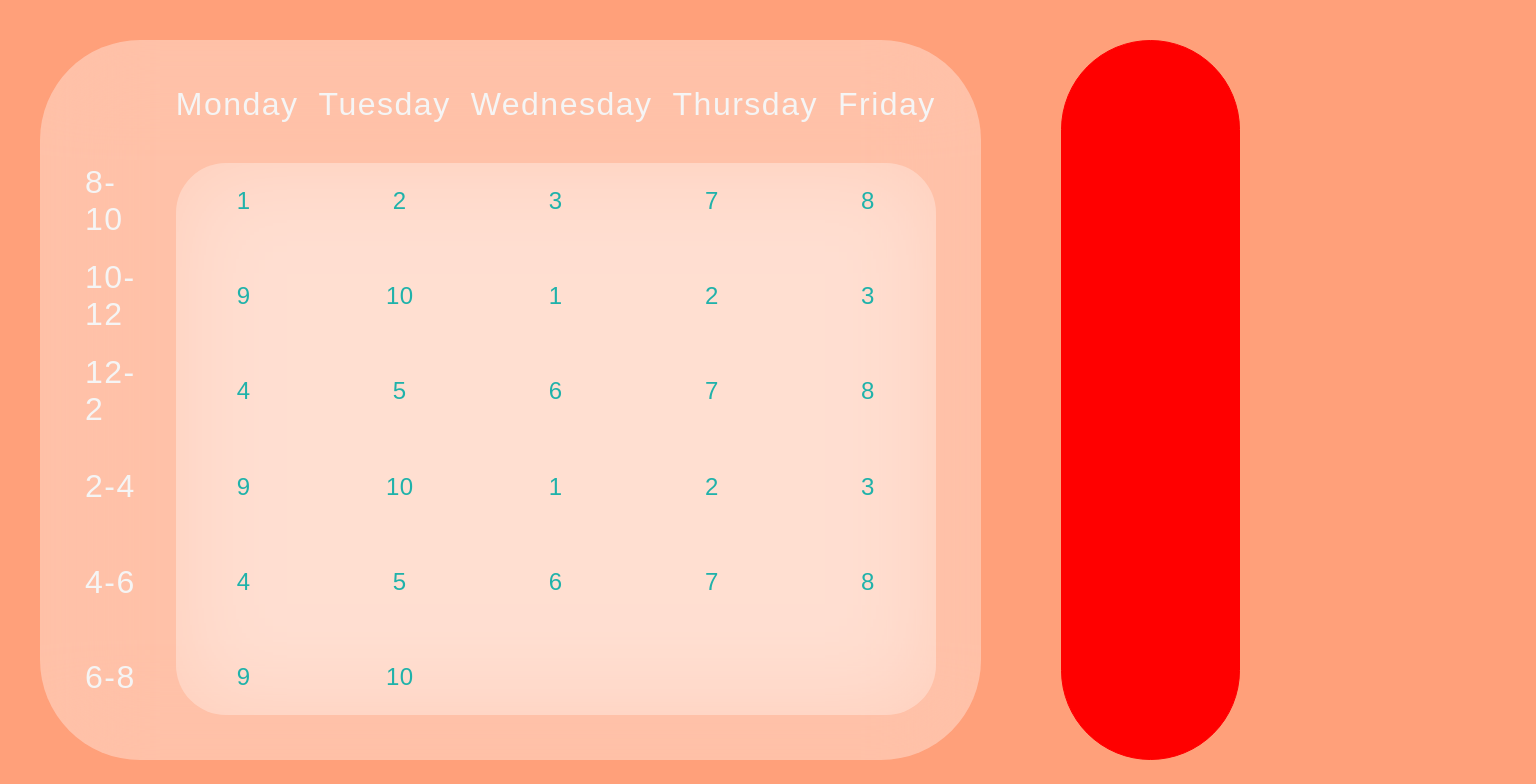
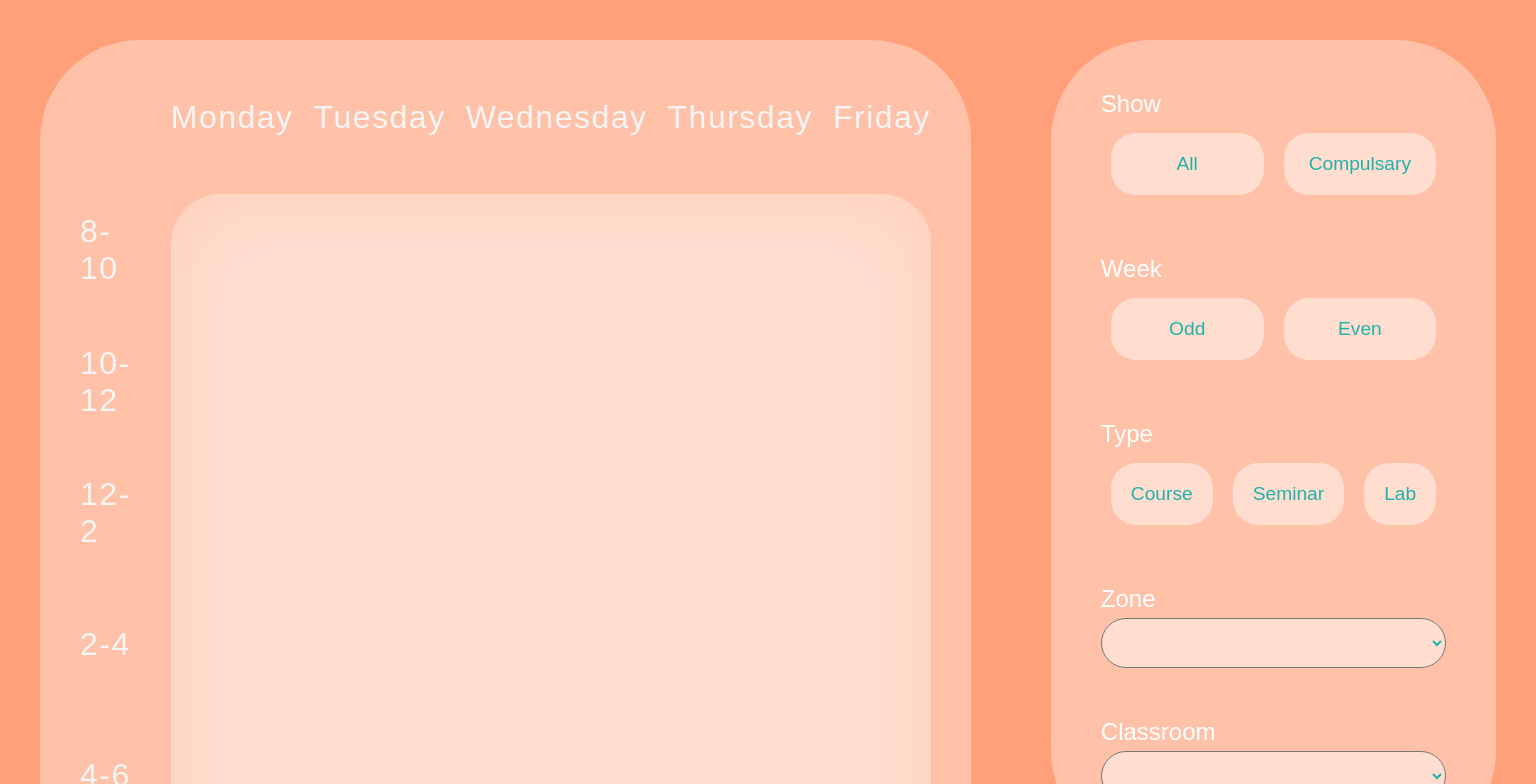
Before and after one commit to nyestemiki/Timetable-frontend, a React (Create React App) app: page / in a window 1280 px wide. Shown: the top 784 px of the page, 1536 px wide, since content can reach past the window. Built offline with nearby package versions, Linux system fonts and the light colour scheme.

Commit message:
Display menu + overall styling

```diff
--- a/src/components/Display.js
+++ b/src/components/Display.js
@@ -1,20 +1,45 @@
 import React, { Component } from 'react';
-import styled from 'styled-components';
-
-const DisplayStyle = styled.div`
-    /* DEV  */
-    border: 1px solid red;
-    background: red;
-
-    margin: 40px;
-    border-radius: 100px;
-`;
+import DisplayStyle, { DisplayStyleContainer, Area, AreaTitle, Buttons, Button, ButtonAbsence, Options } from './styles/DisplayStyles';
 
 export default class Display extends Component {
     render() {
         return (
             <DisplayStyle>
-
+                <DisplayStyleContainer>
+                    <Area>
+                        <AreaTitle>Show</AreaTitle>
+                        <Buttons>
+                            <Button>All</Button>
+                            <Button>Compulsary</Button>
+                        </Buttons>
+                    </Area>
+                    <Area>
+                        <AreaTitle>Week</AreaTitle>
+                        <Buttons>
+                            <Button>Odd</Button>
+                            <Button>Even</Button>
+                        </Buttons>
+                    </Area>
+                    <Area>
+                        <AreaTitle>Type</AreaTitle>
+                        <Buttons>
+                            <Button>Course</Button>
+                            <Button>Seminar</Button>
+                            <Button>Lab</Button>
+                        </Buttons>
+                    </Area>
+                    <Area>
+                        <AreaTitle>Zone</AreaTitle>
+                        <Options>All zones</Options>
+                    </Area>
+                    <Area>
+                        <AreaTitle>Classroom</AreaTitle>
+                        <Options>All classrooms</Options>
+                    </Area>
+                </DisplayStyleContainer>
+                <Area>
+                    <ButtonAbsence>+ Absence</ButtonAbsence>
+                </Area>
             </DisplayStyle>
         )
     }
--- a/src/components/Timetable.js
+++ b/src/components/Timetable.js
@@ -1,8 +1,13 @@
 import React, { Component } from 'react';
-import TimetableStyle, { TableHeader, TableTimes, TableContent } from './styles/TimetableStyles';
+import TimetableStyle, { TableHeader, TableTimes, TableContent, Day } from './styles/TimetableStyles';
 
 export default class Timetable extends Component {
     render() {
+        let days = [];
+        for (let d = 0; d < 30; d++) {
+            days.push(<Day key={d}></Day>);
+        }
+
         return (
             <TimetableStyle>
                 <TableHeader>
@@ -21,36 +26,7 @@ export default class Timetable extends Component {
                     <div>6-8</div>
                 </TableTimes>
                 <TableContent>
-                    <div>1</div>
-                    <div>2</div>
-                    <div>3</div>
-
-                    <div>7</div>
-                    <div>8</div>
-                    <div>9</div>
-                    <div>10</div>
-
-                    <div>1</div>
-                    <div>2</div>
-                    <div>3</div>
-                    <div>4</div>
-                    <div>5</div>
-                    <div>6</div>
-                    <div>7</div>
-                    <div>8</div>
-                    <div>9</div>
-                    <div>10</div>
-
-                    <div>1</div>
-                    <div>2</div>
-                    <div>3</div>
-                    <div>4</div>
-                    <div>5</div>
-                    <div>6</div>
-                    <div>7</div>
-                    <div>8</div>
-                    <div>9</div>
-                    <div>10</div>
+                    {days.map(day => day)}
                 </TableContent>
             </TimetableStyle>
         )
--- /dev/null
+++ b/src/components/styles/DisplayStyles.js
@@ -0,0 +1,110 @@
+import styled from 'styled-components';
+
+const DisplayStyle = styled.div`
+    display: flex;
+    flex-direction: column;
+
+    /* Half-desktop */
+	@media screen and (max-width: 1000px) {
+        border-radius: 0;
+        margin: 0;
+        padding: 10px;
+        height: 100vh;
+        width: 100vw;
+    }
+
+    /* Mobile */
+	@media screen and (max-width: 850px) {
+        border-radius: 0;
+        margin: 0;
+        padding: 10px;
+        height: 100vh;
+        width: 100vw;
+	}
+`;
+
+const DisplayStyleContainer = styled.div`
+    flex: 1;
+    margin: 40px;
+    border-radius: 100px;
+    padding: 25px;
+
+    backdrop-filter: blur(50px);
+    background-color: rgba(255, 255, 255, .35);
+
+    display: flex;
+    flex-direction: column;
+    justify-content: center;
+`;
+
+const Area = styled.div`
+    margin: 25px;
+`;
+
+const AreaTitle = styled.div`
+    color: white;
+    font-size: 1.5rem;
+    margin-bottom: 5px;
+`;
+
+const Buttons = styled.div`
+    display: flex;
+    justify-content: space-between;
+`;
+
+const Button = styled.div`
+    box-sizing: border-box;
+    cursor: pointer;
+    font-size: 1.2rem;
+    color: lightseagreen;
+    background-color: rgba(255, 255, 255, 0.45);
+    padding: 20px;
+    margin: 10px;
+    border-radius: 25px;
+    flex: 1;
+    text-align: center;
+    transition: all .3s;
+
+    &:hover, &:focus {
+        background-color: rgba(255, 255, 255, 0.85);
+        box-shadow: 0 0 10px rgba(0, 0, 0, 0.2);
+    }
+`;
+
+const ButtonAbsence = styled.div`
+    cursor: pointer;
+    font-size: 1.2rem;
+    color: lightseagreen;
+    background-color: rgba(255, 255, 255, 0.45);
+    padding: 20px;
+    margin-bottom: 40px;
+    border-radius: 25px;
+    flex: 1;
+    text-align: center;
+    transition: all .3s;
+
+    &:hover, &:focus {
+        background-color: rgba(255, 255, 255, 0.85);
+        box-shadow: 0 0 10px rgba(0, 0, 0, 0.2);
+    }
+`;
+
+const Options = styled.select`
+    font-size: 1.2rem;
+    color: lightseagreen;
+    background-color: rgba(255, 255, 255, 0.45);
+    height: 50px;
+    border-radius: 25px;
+    width: 100%;
+    text-align: center;
+
+    transition: all .3s;
+
+    &:hover, &:focus {
+        background-color: rgba(255, 255, 255, 0.85);
+        box-shadow: 0 0 10px rgba(0, 0, 0, 0.2);
+    }
+`;
+
+export default DisplayStyle;
+export { DisplayStyleContainer, Area, AreaTitle, Buttons, Button, ButtonAbsence, Options };
--- a/src/components/styles/TimetableStyles.js
+++ b/src/components/styles/TimetableStyles.js
@@ -6,7 +6,7 @@ const TimetableStyle = styled.div`
 
     border-radius: 100px;
     margin: 40px;
-    padding: 25px;
+    padding: 20px;
 
     display: grid;
     grid-template-areas:
@@ -22,6 +22,7 @@ const TimetableStyle = styled.div`
     /* Half-desktop */
 	@media screen and (max-width: 1000px) {
         border-radius: 0;
+        background-color: rgba(255, 255, 255, 0);
         margin: 0;
         padding: 10px;
         height: 100vh;
@@ -31,6 +32,7 @@ const TimetableStyle = styled.div`
     /* Mobile */
 	@media screen and (max-width: 850px) {
         border-radius: 0;
+        background-color: rgba(255, 255, 255, 0);
         margin: 0;
         padding: 10px;
         height: 100vh;
@@ -74,6 +76,7 @@ const TableTimes = styled.div`
     /* Positioning */
     grid-area: time;
     margin: 20px;
+    z-index: 2;
 
     /* Grid */
     display: grid;
@@ -122,10 +125,11 @@ const TableContent = styled.div`
     backdrop-filter: blur(50px);
     background-color: rgba(255, 255, 255, .2);
     border-radius: 50px;
+    overflow: hidden; /* Clipping what's over the border-radius */
 
     /* Typography */
     color: lightseagreen;
-    font-size: 1.5rem;
+    font-size: 2rem;
     font-family: sans-serif;
     letter-spacing: .5px;
 
@@ -146,5 +150,18 @@ const TableContent = styled.div`
 	}
 `;
 
+const Day = styled.div`
+    align-self: stretch;
+    justify-self: stretch;
+
+    display: flex;
+    align-items: center;
+    justify-content: center;
+
+    &:hover {
+        background-color: rgba(255, 255, 255, .45);
+    }
+`;
+
 export default TimetableStyle;
-export { TableHeader, TableTimes, TableContent };
+export { TableHeader, TableTimes, TableContent, Day };
--- a/src/index.css
+++ b/src/index.css
@@ -2,8 +2,20 @@
 	box-sizing: border-box;
 }
 
-body {
+body, html {
 	margin: 0;
 	padding: 0;
+	font-family: sans-serif;
+	height: 100vh;
+	width: 100vw;
+}
+
+body {
 	background: lightsalmon;
 }
+
+.selected_btn {
+	box-sizing: border-box;
+	border: 1px solid lightseagreen;
+	background-color: white !important;
+}
```
